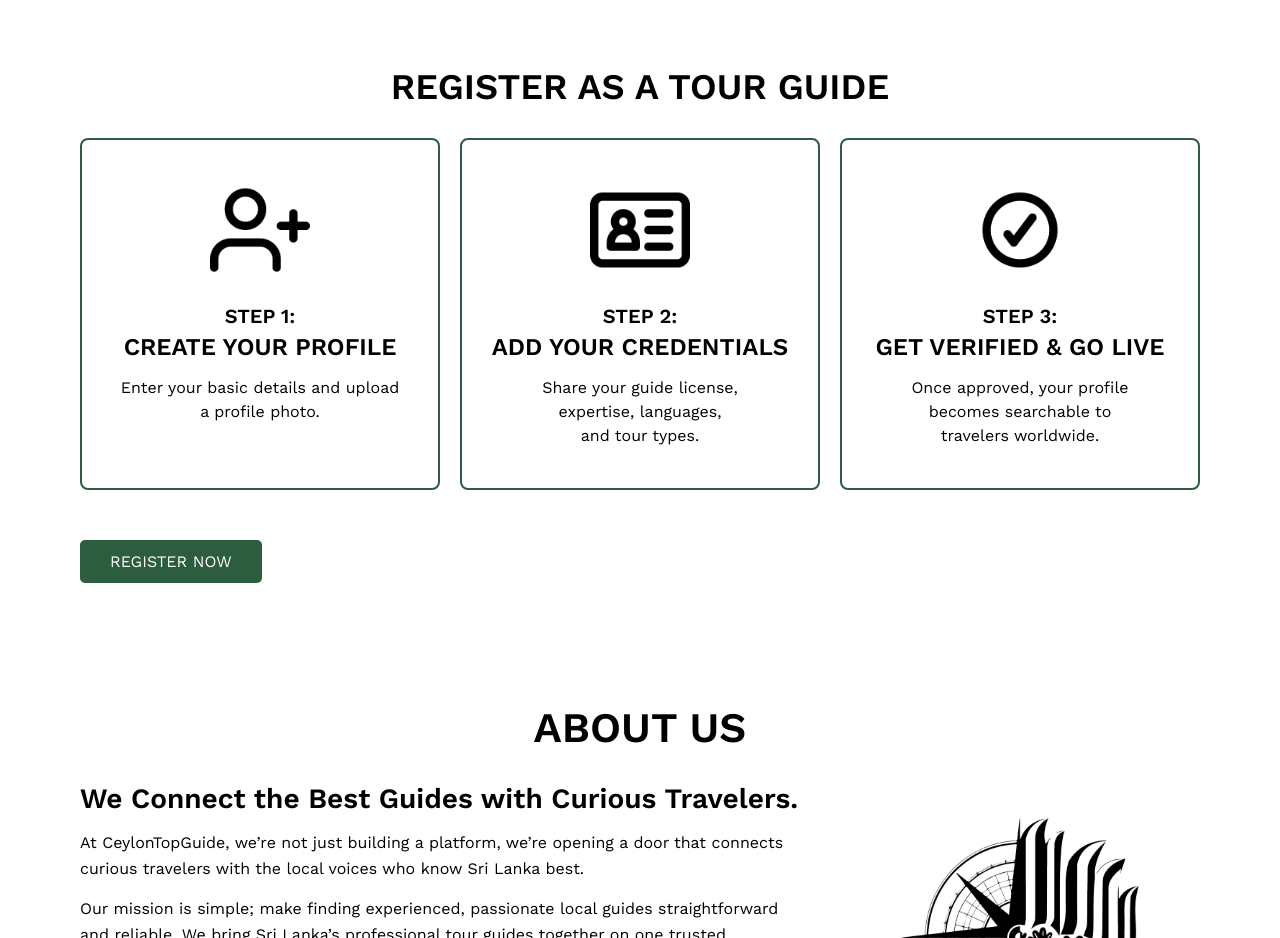
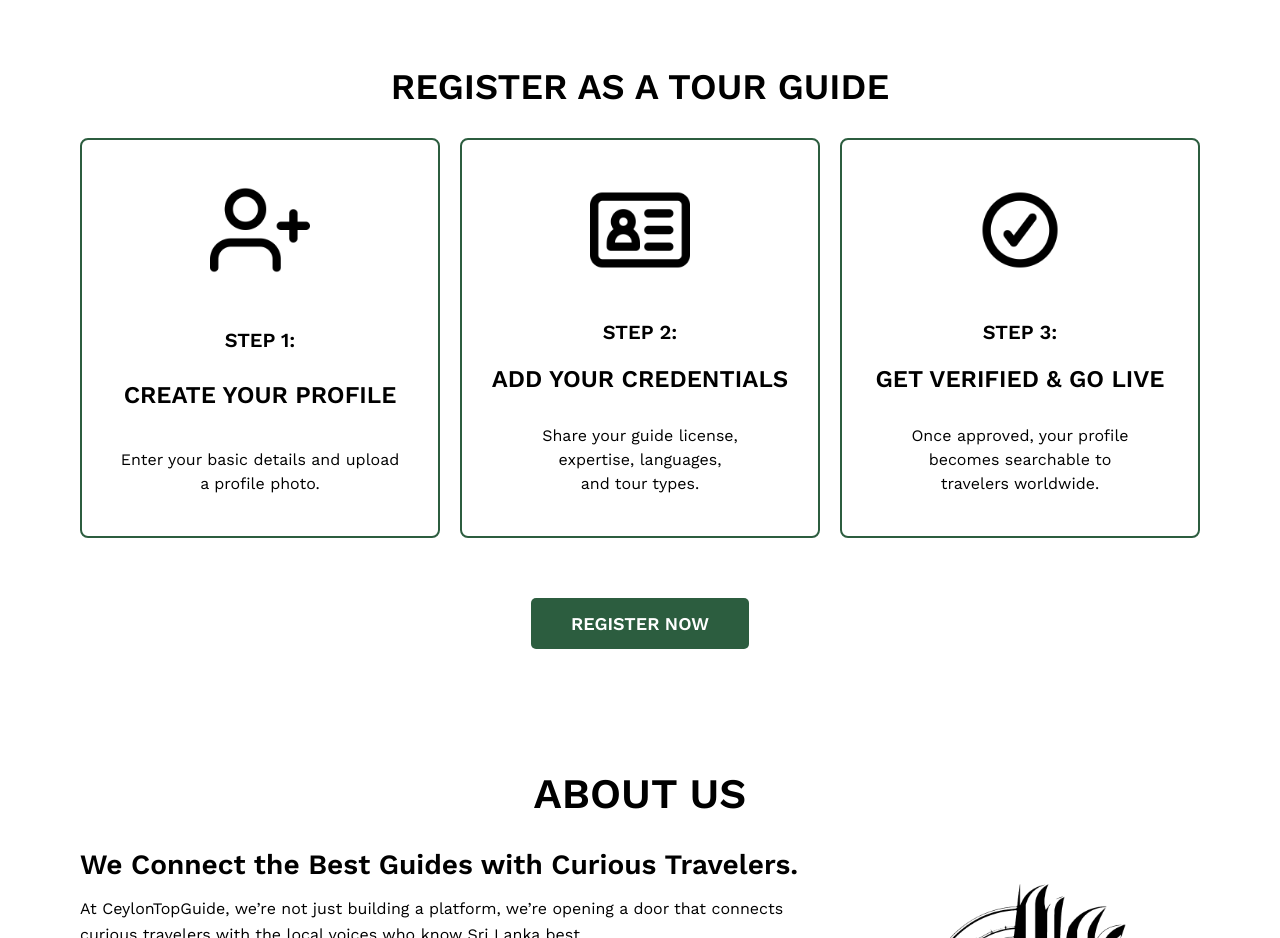
Before and after one commit to onlyargon/CeylonTopGuide, a React (Create React App) app in the folder client/: page / in a window 1280 px wide. Shown: the part 2800-3738 px from the top of the page. Built offline with nearby package versions, Linux system fonts and the light colour scheme; no server answers.

Commit message:
Some client reccomendations added

```diff
--- a/client/src/Components/GuideRegister/GuideRegister.js
+++ b/client/src/Components/GuideRegister/GuideRegister.js
@@ -68,7 +68,7 @@ const Register = () => {
         Southern: ["Galle", "Matara", "Hambantota"],
         Uva: ["Badulla", "Monaragala"],
         Northern: ["Jaffna", "Kilinochchi", "Mannar", "Vavuniya", "Mullativu"],
-        Sabaragamuwa: ["Kegalle","Rathnapura"],
+        Sabaragamuwa: ["Kegalle", "Rathnapura"],
         North_Western: ["Kurunagla", "Puttalam"],
         North_Central: ["Anuradhapura", "Polonnaruwa"],
         Eastern: ["Ampara", "Batticaloa", "Trincomalee"]
@@ -86,6 +86,11 @@ const Register = () => {
         'slide9.jpg',
         'slide10.jpg',
     ];
+
+    useEffect(() => {
+        window.scrollTo(0, 0);
+    }, []);
+
     useEffect(() => {
         const interval = setInterval(() => {
             setCurrentSlide(prev => (prev + 1) % slides.length);
@@ -128,7 +133,7 @@ const Register = () => {
         });
     };
 
-    const availableSpecialties = ["Cultural Tours", "Wildlife Safaris", "Adventure Travels", "Historical Sites" , "Hiking" , "Photography"];
+    const availableSpecialties = ["Cultural Tours", "Wildlife Safaris", "Adventure Travels", "Historical Sites", "Hiking", "Photography"];
     const availableRegions = ["Colombo", "Kandy", "Ella", "Galle", "Sigiriya", "Nuwara Eliya"];
 
     const handleSelect = (e, field) => {
@@ -229,7 +234,7 @@ const Register = () => {
 
 
     const nextStep = () => {
-
+        window.scrollTo(0, 0);
         if (step === 3 && formData.guideRank === "Unregistered Guide") {
             setStep(step + 2);
         } else {
@@ -239,7 +244,7 @@ const Register = () => {
 
 
     const prevStep = () => {
-
+        window.scrollTo(0, 0);
         if (step === 5 && formData.guideRank === "Unregistered Guide") {
             setStep(step - 2);
         } else {
@@ -380,6 +385,7 @@ const Register = () => {
         formDataToSend.append("username", formData.username);
         formDataToSend.append("password", formData.password);
         formDataToSend.append("bio", formData.bio);
+
 
         // Append files (if they exist)
         if (formData.profilePhoto) {
@@ -714,7 +720,6 @@ const Register = () => {
                                         accept="image/*"
                                         name="tourGuideLicense"
                                         onChange={handleFileUpload}
-                                        required
                                     />
                                 </label>
                                 {formData.tourGuideLicensePreview && (
@@ -738,7 +743,6 @@ const Register = () => {
                                         name="governmentID"
                                         accept="image/*"
                                         onChange={handleFileUpload}
-                                        required
                                     />
                                 </label>
                                 {formData.governmentIDPreview && (
--- a/client/src/Components/GuideSort/GuideList.css
+++ b/client/src/Components/GuideSort/GuideList.css
@@ -94,7 +94,15 @@
   box-shadow: 0 2px 4px rgba(0,0,0,0.05);
   text-align: center;
   transition: transform 0.2s ease;
-  min-height: auto;
+  display: flex;
+  flex-direction: column;
+  height: 100%; /* Ensure all cards have equal height */
+}
+
+.guide-card-content {
+  flex: 1; /* This makes the content area grow and push the button to the bottom */
+  display: flex;
+  flex-direction: column;
 }
 
 .guide-card img {
@@ -120,7 +128,7 @@
 
 .guide-card a {
   display: inline-block;
-  margin-top: 0.6rem;
+  margin-top: auto; /* This pushes the button to the bottom */
   color: #2c5d3f;
   text-decoration: none;
   font-weight: 600;
--- a/client/src/Components/GuideSort/GuideSort.js
+++ b/client/src/Components/GuideSort/GuideSort.js
@@ -151,6 +151,7 @@ const GuideList = () => {
                e.target.src = '/default-profile.png';
              }}
            />
+           <div className="guide-card-content">
              <h4>{guide.fullName}</h4>
              <p>Rating: {(Number(guide.averageRating) || 0).toFixed(2) ?? 'No rating yet'}</p>
              <p>Languages: {guide.professionalDetails?.languagesSpoken?.join(', ')}</p>
@@ -160,6 +161,7 @@ const GuideList = () => {
              <p>Hourly: ${guide.pricing?.hourlyRate}</p>
              <p>Daily: ${guide.pricing?.dailyRate}</p>
              <Link to={`/guides/${guide._id}`}>View Details</Link>
+           </div>
          </div>
           ))}
         </div>
--- a/client/src/Components/LandingPage/LandingPage.css
+++ b/client/src/Components/LandingPage/LandingPage.css
@@ -333,6 +333,12 @@ html {
     margin: 0 auto;
 }
 
+.tour-guide-steps-link {
+    text-decoration: none;
+    color: inherit;
+    display: block;
+}
+
 .tour-guide-steps {
     display: flex;
     flex-direction: column;
@@ -345,6 +351,18 @@ html {
     border: 2px solid #2c5d3f;
     border-radius: 8px;
     text-align: center;
+    flex: 1;
+    min-height: 300px; /* Set a minimum height */
+    display: flex;
+    flex-direction: column;
+    justify-content: space-between;
+    transition: all 0.3s ease;
+}
+
+.tour-guide-step:hover {
+    background-color: #f5f5f5;
+    transform: translateY(-5px);
+    box-shadow: 0 5px 15px rgba(0,0,0,0.1);
 }
 
 .step-icon img {
@@ -370,20 +388,63 @@ html {
     line-height: 1.5;
 }
 
+.register-now-button-container {
+    display: flex;
+    justify-content: center;
+    margin-top: 40px;
+    width: 100%;
+}
+
 .tour-guide-button {
     background-color: #2c5d3f;
     color: white;
     border: none;
     padding: 12px 30px;
     font-size: 16px;
+    font-weight: 600;
     border-radius: 5px;
     cursor: pointer;
-    transition: background-color 0.3s;
-    margin-top: 20px;
+    transition: all 0.3s ease;
+    text-align: center;
+    min-width: 200px;
 }
 
 .tour-guide-button:hover {
     background-color: #224830;
+    transform: translateY(-2px);
+    box-shadow: 0 4px 8px rgba(0,0,0,0.1);
+}
+
+/* For larger screens */
+@media (min-width: 768px) {
+    .register-now-button-container {
+        margin-top: 60px;
+    }
+
+    .tour-guide-button {
+        padding: 15px 40px;
+        font-size: 18px;
+    }
+}
+
+/* Tablet and larger screens */
+@media (min-width: 768px) {
+    .tour-guide-steps {
+        flex-direction: row;
+        gap: 20px;
+    }
+
+    .tour-guide-step {
+        min-height: 350px; /* Adjust height for larger screens */
+    }
+}
+
+/* Desktop screens */
+@media (min-width: 1024px) {
+    .tour-guide-step {
+        padding: 40px 20px;
+        min-height: 400px; /* Adjust height for even larger screens */
+    }
 }
 
 /* About Us Section */
--- a/client/src/Components/LandingPage/LandingPage.js
+++ b/client/src/Components/LandingPage/LandingPage.js
@@ -24,6 +24,10 @@ const LandingPage = () => {
         'slide9.jpg',
         'slide10.jpg',
     ];
+
+    useEffect(() => {
+        window.scrollTo(0, 0);
+    }, []);
 
     useEffect(() => {
         const interval = setInterval(() => {
@@ -232,6 +236,7 @@ const LandingPage = () => {
                 <div className="tour-guide-registration">
                     <h1 className="tour-guide-heading">REGISTER AS A TOUR GUIDE</h1>
 
+                    <Link to="/guideRegister" className="tour-guide-steps-link">
                         <div className="tour-guide-steps">
                             <div className="tour-guide-step">
                                 <div className="step-icon">
@@ -271,11 +276,14 @@ const LandingPage = () => {
                                 </p>
                             </div>
                         </div>
-                </div>
+                    </Link>
 
+                    <div className="register-now-button-container">
                         <Link to="/guideRegister">
                             <button className="tour-guide-button">REGISTER NOW</button>
                         </Link>
+                    </div>
+                </div>
             </div>
 
             <div className="about-us-container" id="about">
```
Lines whose indentation alone changed are shown as unchanged.
